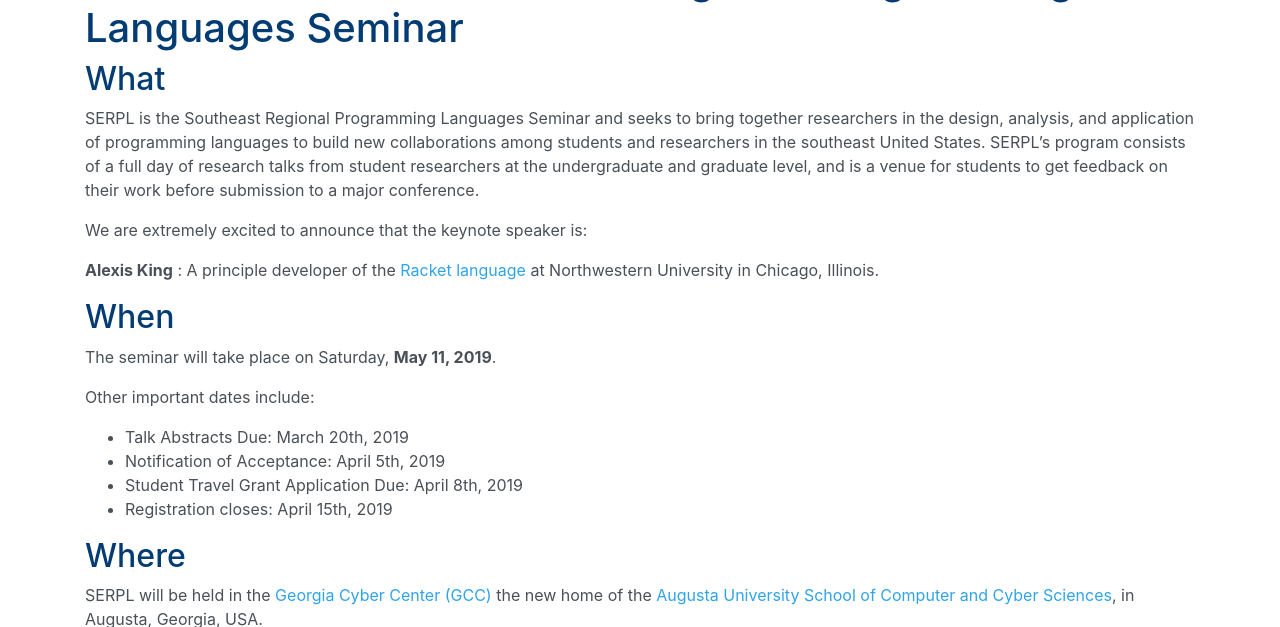
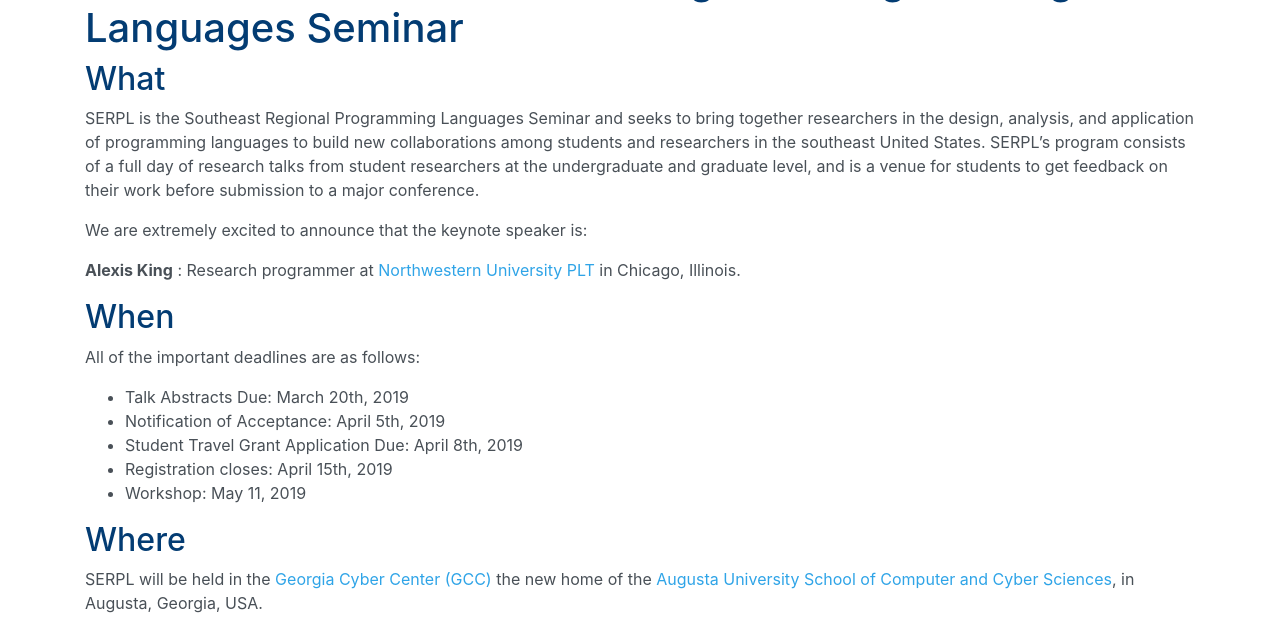
Before and after one commit to the-au-forml-lab/SERPL2019, a Jekyll site: the page built from index.md, in a window 1280 px wide and 1400 px high, scrolled down 439 px, cut to the strip 0-627 px from the top of the window. Built offline with Jekyll 4.4.1, drawn with Linux system fonts in a browser that asks for light colours; some of the changed text lies outside the part shown.

Commit message:
Some tweaks and the code-of-conduct.

```diff
--- a/_includes/index-header.html
+++ b/_includes/index-header.html
@@ -11,7 +11,7 @@
         <a class="nav-link" href="/">SERPL 2019 <span class="sr-only">(current)</span></a>
       </li>
       <li class="nav-item">
-        <a class="nav-link" href="/coc.html">Code of Conduct</a>
+        <a class="nav-link" href="/code-of-conduct.html">Code of Conduct</a>
       </li>
     </ul>
   </div>
--- a/index.md
+++ b/index.md
@@ -16,26 +16,25 @@
 
   We are extremely excited to announce that the keynote speaker is:
 
-  **Alexis King** : A principle developer of the [Racket
-  language](https://racket-lang.org/) at Northwestern University in
-  Chicago, Illinois.
+  **Alexis King** : Research programmer at [Northwestern University
+  PLT](https://plt.eecs.northwestern.edu/) in Chicago, Illinois.
 
 ## When
 
-The seminar will take place on Saturday, **May 11, 2019**.
+All of the important deadlines are as follows:
 
-Other important dates include:
-
-- Talk Abstracts Due: March 20th, 2019
-- Notification of Acceptance: April 5th, 2019
-- Student Travel Grant Application Due: April 8th, 2019
-- Registration closes: April 15th, 2019
+  - Talk Abstracts Due: March 20th, 2019
+  - Notification of Acceptance: April 5th, 2019
+  - Student Travel Grant Application Due: April 8th, 2019
+  - Registration closes: April 15th, 2019
+  - Workshop: May 11, 2019
 
 ## Where
 
-SERPL will be held in the [Georgia Cyber Center (GCC)]()
-  the new home of the
-  [Augusta University School of Computer and Cyber Sciences](https://www.augusta.edu/ccs), in Augusta, Georgia, USA.
+SERPL will be held in the [Georgia Cyber Center
+(GCC)](https://cybercenter.georgia.gov/) the new home of the [Augusta
+University School of Computer and Cyber
+Sciences](https://www.augusta.edu/ccs), in Augusta, Georgia, USA.
 
   <div style="margin:auto; text-align:center">
     <object width="300" height="250" style="border:0;" data="https://www.google.com/maps/embed?pb=!1m18!1m12!1m3!1d3327.8279960952605!2d-81.97239368434725!3d33.47982868076545!2m3!1f0!2f0!3f0!3m2!1i1024!2i768!4f13.1!3m3!1m2!1s0x88f9cd6141dac477%3A0x27a72662829a5b40!2sGeorgia+Cyber+Center+Hull+Mcknight+Building!5e0!3m2!1sen!2sus!4v1551639488779"></object>
@@ -74,12 +73,6 @@
 
 ## Submissions
 
-All of the important deadlines are as follows:
-
-  - Talk Abstracts Due: March 20th, 2019
-  - Notification of Acceptance: April 5th, 2019
-  - Registration closes: April 15th, 2019
-
   Please submit in the form of a single PDF file a two page talk
   abstract.  All submissions should be prepared using LaTeX using the
   authors favorite style with a font size of no smaller than 11 points,
```
Also changed, not shown: code-of-conduct.md (added, +25 -0 lines).
